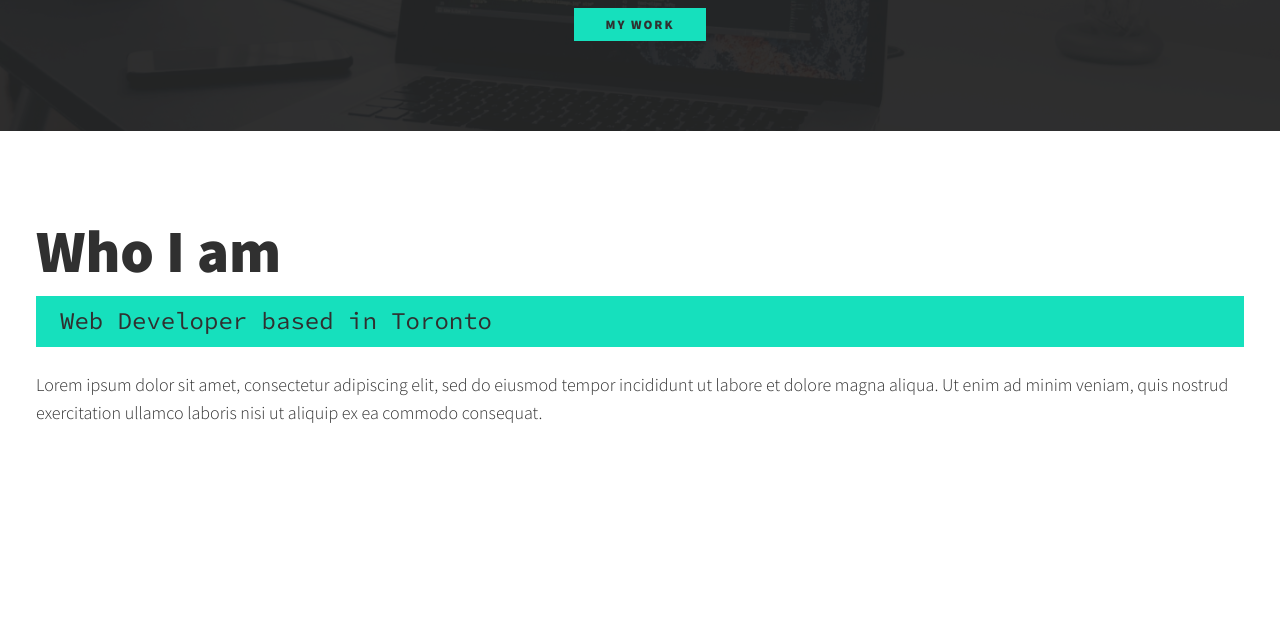
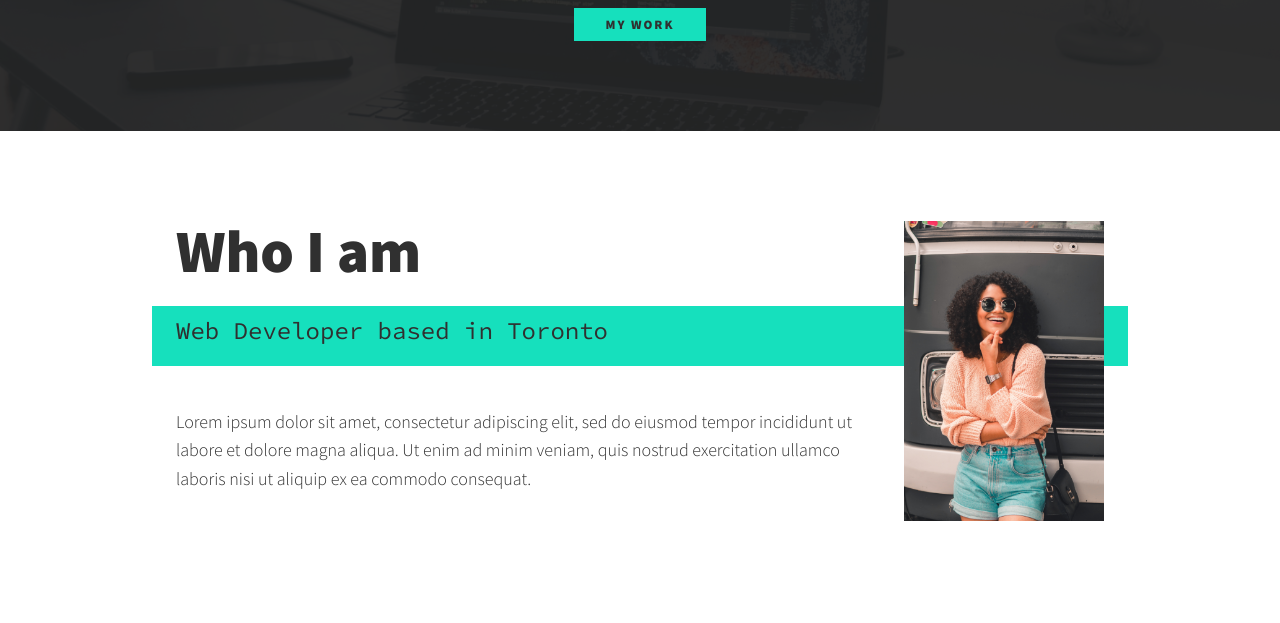
Before and after one commit to KalkidanTaye/Portfolio, a plain HTML site: page index.html in a window 1280 px wide. Shown: the part 1080-1703 px from the top of the page. Drawn offline with nearby package versions, Linux system fonts and the light colour scheme.

Commit message:
Style: About me

```diff
--- a/css/style.css
+++ b/css/style.css
@@ -223,3 +223,40 @@ nav {
         margin-left: 2em;
     }
 }
+
+.about-me {
+    max-width: 1000px;
+    margin: 0 auto;
+}
+
+@media (min-width: 600px){
+    .about-me {
+        display: grid;
+        grid-template-columns: 1fr 200px;
+        grid-template-areas:
+            "title img"
+            "subtitle img"
+            "text img";
+        grid-column-gap: 2em;
+    }
+
+    .section_title_about{
+        grid-area: title;
+    }
+
+    .section_subtitle_about{
+        grid-column: 1 / -1;
+        grid-row: 2;
+        position: relative;
+        left: -1em;
+        width: calc(100% + 2em);
+        padding-left: 1em;
+        padding-right: calc(200px + 4em);
+    }
+
+    .about-me-img{
+        grid-area: img;
+        position:relative;
+        z-index: 2;
+    }
+}
--- a/index.html
+++ b/index.html
@@ -84,7 +84,7 @@
                 nisi ut aliquip ex ea commodo consequat.</p>
         </div>
 
-        <img src="" alt="">
+        <img src="./images/Kali_Alemu Big.png" alt="" class= "about-me-img">
     </section>
     <section class="my_work" id="work">
         <h2 class="section_title">My Work</h2>
```
Also changed, not shown: images/Kali_Alemu Big.png (added).
